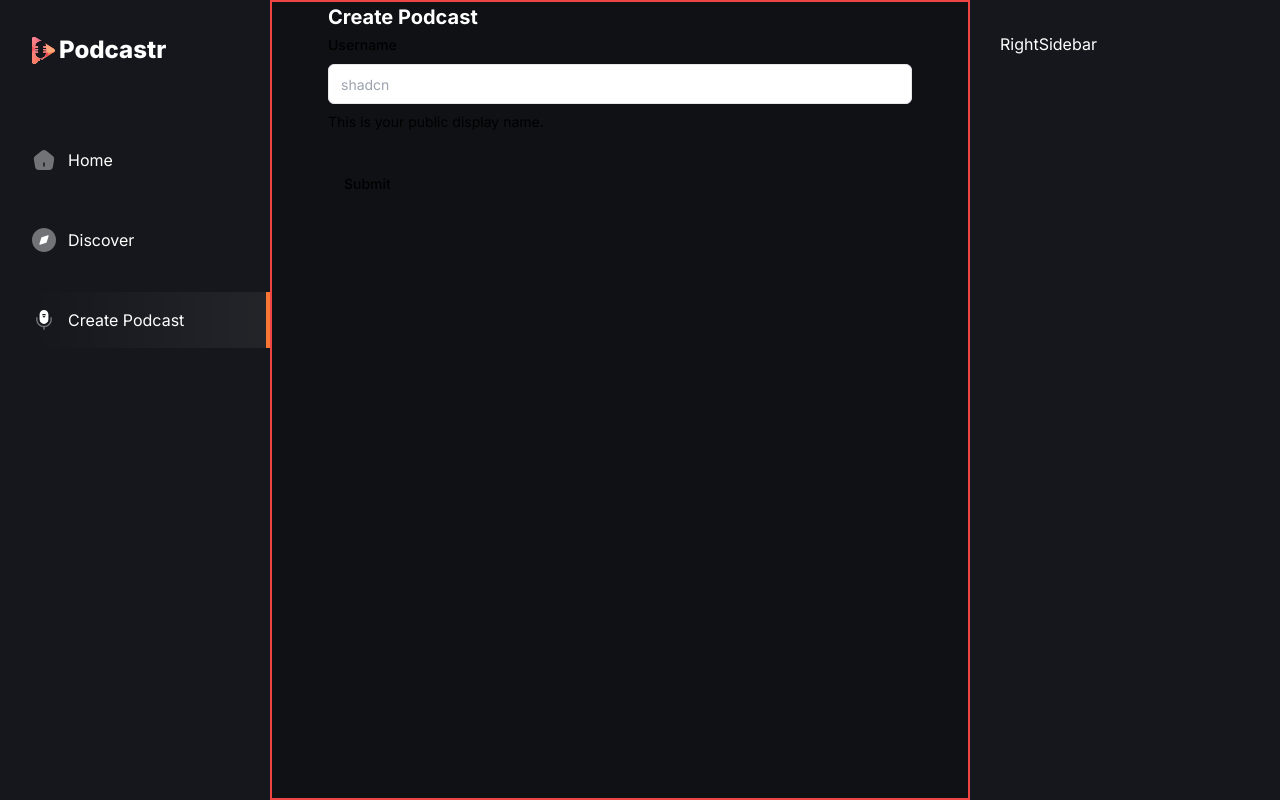
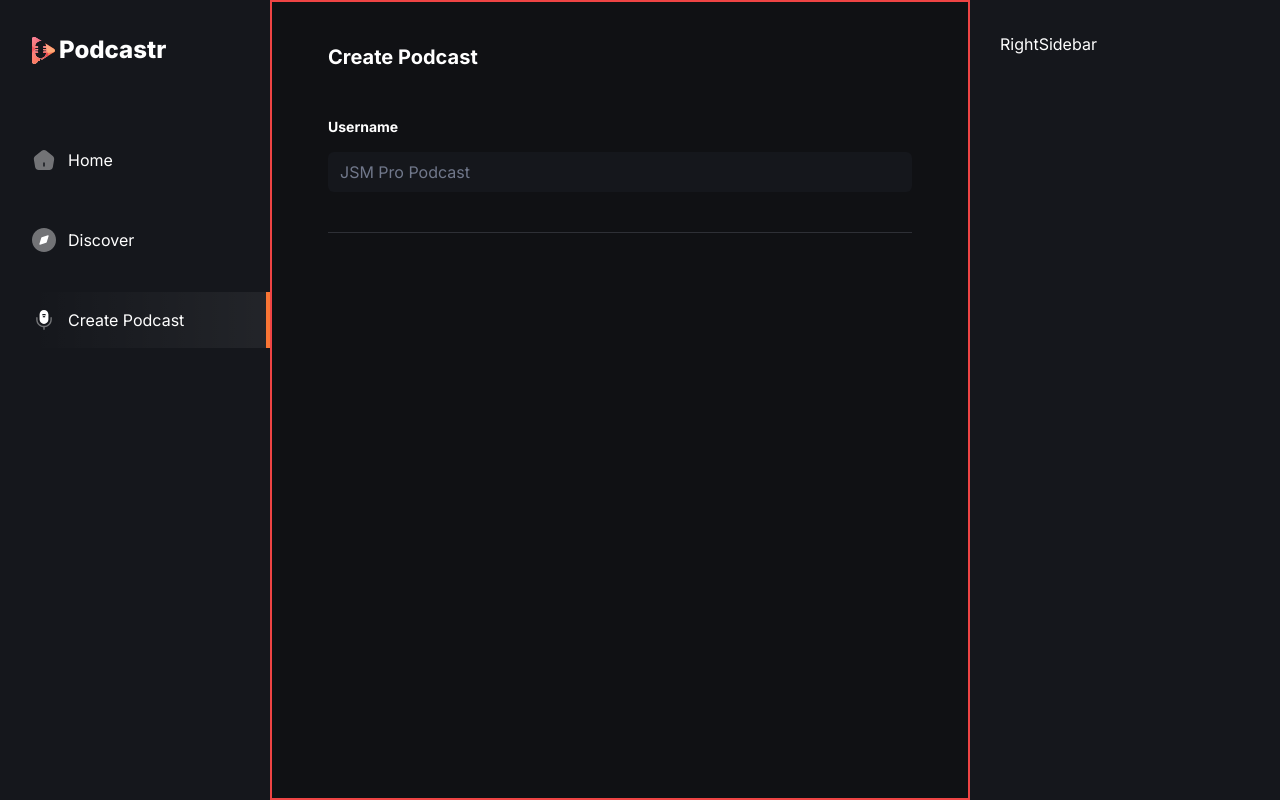
Before and after one commit to lewis-worsley/podcastr, a Next.js app: page /create-podcast in a window 1280 px wide. Built offline with nearby package versions, Linux system fonts and the light colour scheme; no server answers.

Commit message:
wip: adds initial styling to form

```diff
--- a/app/(root)/create-podcast/page.tsx
+++ b/app/(root)/create-podcast/page.tsx
@@ -39,27 +39,31 @@ const CreatePodcast = () => {
     }
 
     return (
-        <section>
+        <section className="mt-10 flex flex-col">
             <h1 className='text-20 font-bold text-white-1'>Create Podcast</h1>
             <Form {...form}>
-                <form onSubmit={form.handleSubmit(onSubmit)} className="space-y-8">
+                <form
+                    onSubmit={form.handleSubmit(onSubmit)}
+                    className="mt-12 flex w-full flex-col"
+                >
+                    <div className="flex flex-col gap-[30px] border-b border-black-5 pb-10">
                     <FormField
                         control={form.control}
                         name="username"
                         render={({ field }) => (
-                            <FormItem>
-                                <FormLabel>Username</FormLabel>
+                            <FormItem className="flex flex-col gap-2.5">
+                                <FormLabel className="text-16 font-bold text-white-1">Username</FormLabel>
                                 <FormControl>
-                                    <Input placeholder="shadcn" {...field} />
+                                    <Input
+                                        placeholder="JSM Pro Podcast"
+                                        className="input-class focus-visible:ring-orange-1"
+                                        {...field} />
                                 </FormControl>
-                                <FormDescription>
-                                    This is your public display name.
-                                </FormDescription>
-                                <FormMessage />
+                                <FormMessage className="text-white-1"/>
                             </FormItem>
                         )}
                     />
-                    <Button type="submit">Submit</Button>
+                    </div>
                 </form>
             </Form>
         </section>
```
